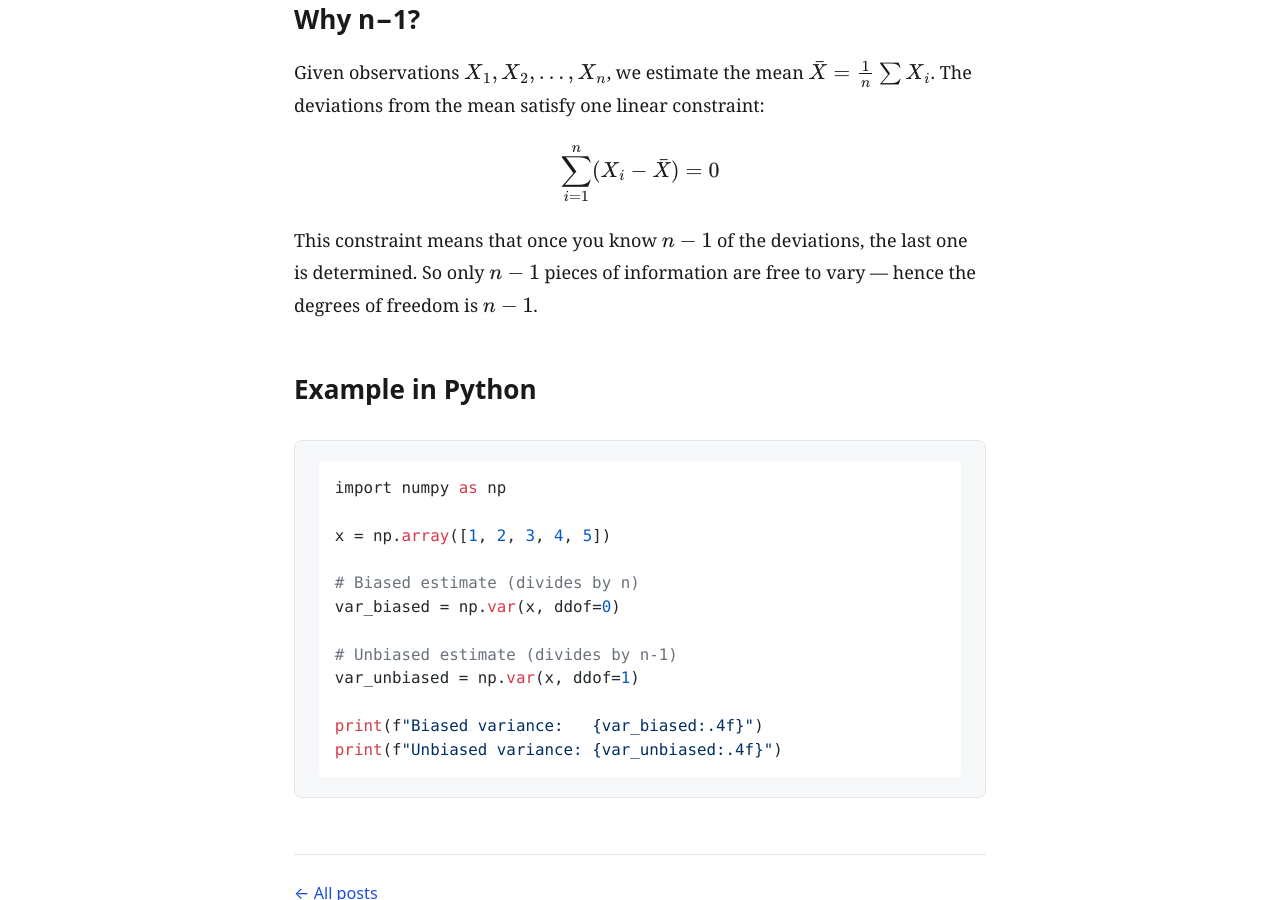
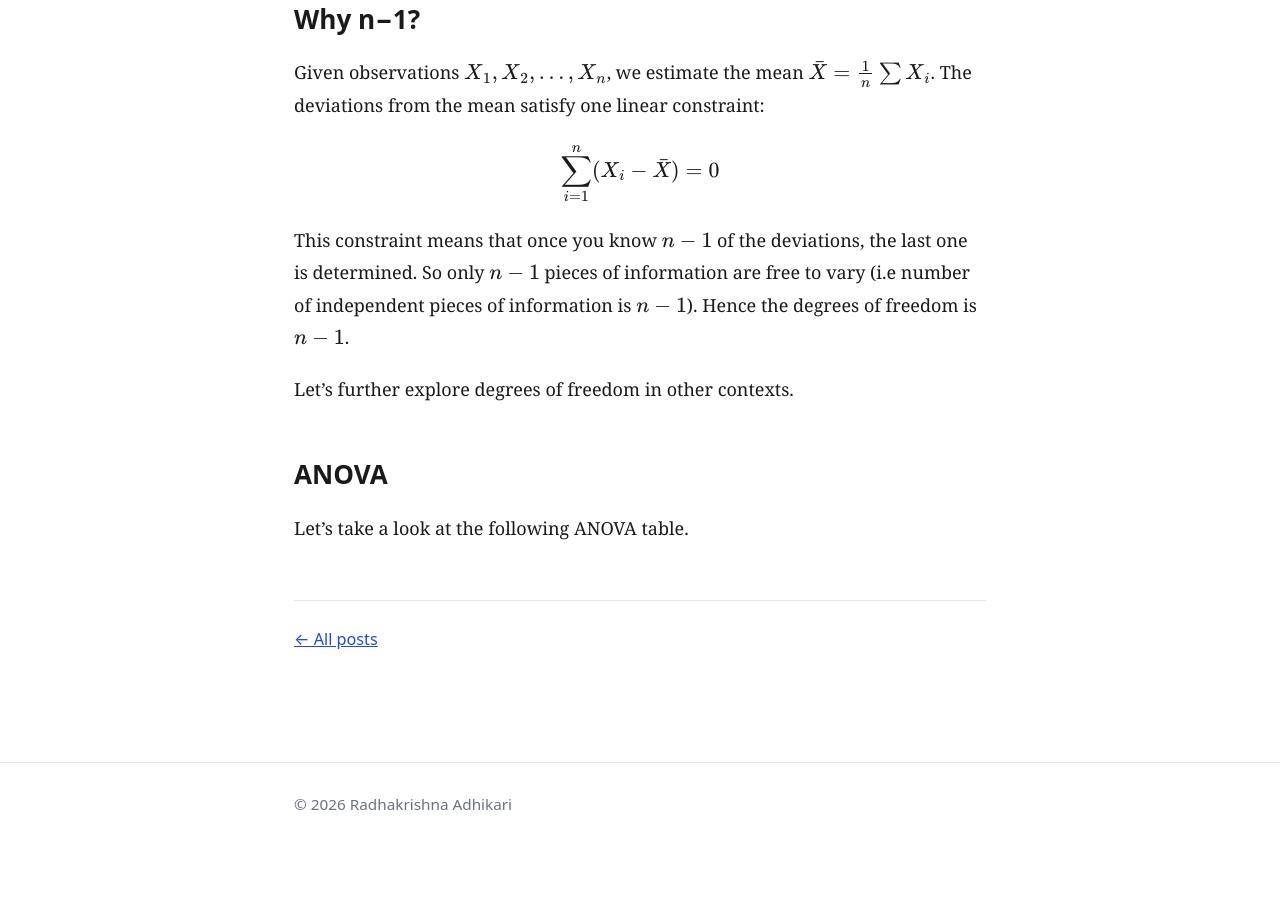
Before and after one commit to rk299792/rk299792.github.io, a Jekyll site: the page built from _posts/2025-12-16-Degrees_of_freedom.md, in a window 1280 px wide and 900 px high, scrolled down 1118 px. Built offline with Jekyll 4.4.1, drawn with Linux system fonts in a browser that asks for light colours; nearby versions of some CDN libraries; after the commit the page ends 1965 px from its top, so only the background shows below that.

Commit message:
blog update test

````diff
--- a/_posts/2025-12-16-Degrees_of_freedom.md
+++ b/_posts/2025-12-16-Degrees_of_freedom.md
@@ -29,21 +29,10 @@ Given observations $X_1, X_2, \ldots, X_n$, we estimate the mean $\bar{X} = \fra
 
 $$\sum_{i=1}^{n} (X_i - \bar{X}) = 0$$
 
-This constraint means that once you know $n-1$ of the deviations, the last one is determined. So only $n-1$ pieces of information are free to vary — hence the degrees of freedom is $n-1$.
+This constraint means that once you know $n-1$ of the deviations, the last one is determined. So only $n-1$ pieces of information are free to vary (i.e number of independent pieces of information is $n-1$). Hence the degrees of freedom is $n-1$.
 
-## Example in Python
+Let's further explore degrees of freedom in other contexts.
 
-```python
-import numpy as np
+## ANOVA
 
-x = np.array([1, 2, 3, 4, 5])
-
-# Biased estimate (divides by n)
-var_biased = np.var(x, ddof=0)
-
-# Unbiased estimate (divides by n-1)
-var_unbiased = np.var(x, ddof=1)
-
-print(f"Biased variance:   {var_biased:.4f}")
-print(f"Unbiased variance: {var_unbiased:.4f}")
-```
+Let's take a look at the following ANOVA table.
````
Also changed, not shown: 1 other file.
